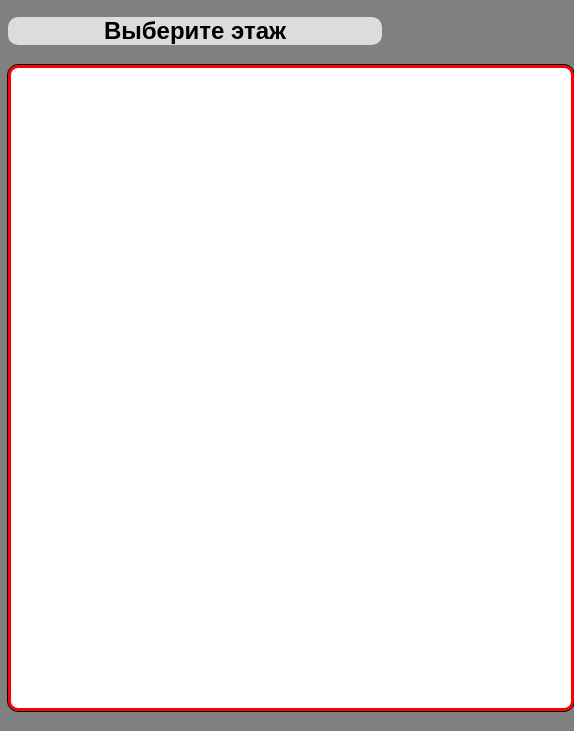
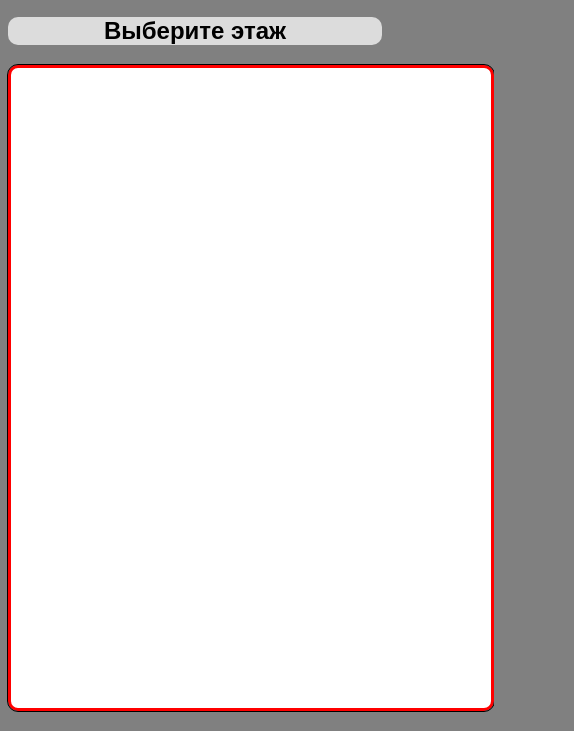
Before and after one commit to nagibator524/nis, a plain HTML site: page index.html in a window 390 px wide. Shown: the part 131-862 px from the top of the page, 574 px wide, since content can reach past the window. Drawn offline with Linux system fonts and the light colour scheme.

Commit message:
Update styles.css

```diff
--- a/state/css/styles.css
+++ b/state/css/styles.css
@@ -34,7 +34,7 @@ h2 {
         font-size: 12px;
     }
     div {
-        width: 35rem;	height: 40rem;
+        width: 30rem;	height: 40rem;
         background: white;
         outline: 1px solid #000;
         border: 3px solid red;
```
